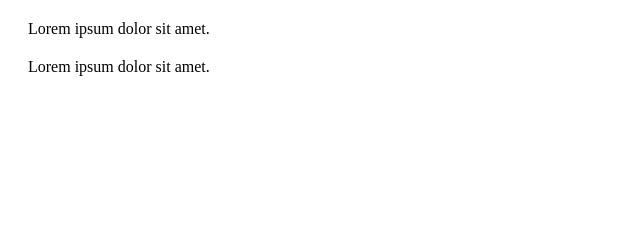
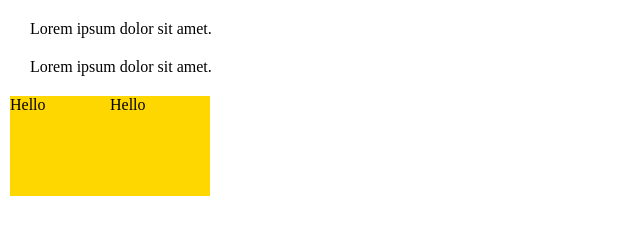
Before and after one commit to DulanjaliSenarathna/Code_With_Mosh_HTML2, a plain HTML site: page index.html in a window 1280 px wide. Shown: the whole page, without its empty margins (0-640 px from the left). Drawn offline with Linux system fonts and the light colour scheme.

Commit message:
sizing elements

```diff
--- a/index.html
+++ b/index.html
@@ -10,5 +10,10 @@
 <body>
     <p>Lorem ipsum dolor sit amet.</p>
     <p>Lorem ipsum dolor sit amet.</p>
+    <span class="box">
+
+    </span><span class="box">
+
+    </span>
 </body>
 </html>
--- a/styles.css
+++ b/styles.css
@@ -1,4 +1,22 @@
+*, *::before, *::after{
+    box-sizing:border-box;
+}
+body{
+    margin: 10px;
+}
 p{
     padding: 0px ;
     margin:20px;
 }
+
+.box{
+    width:100px;
+    height:100px;
+    background-color:gold;
+    display:inline-block;
+
+}
+
+.box::before{
+    content: 'Hello';
+}
```
